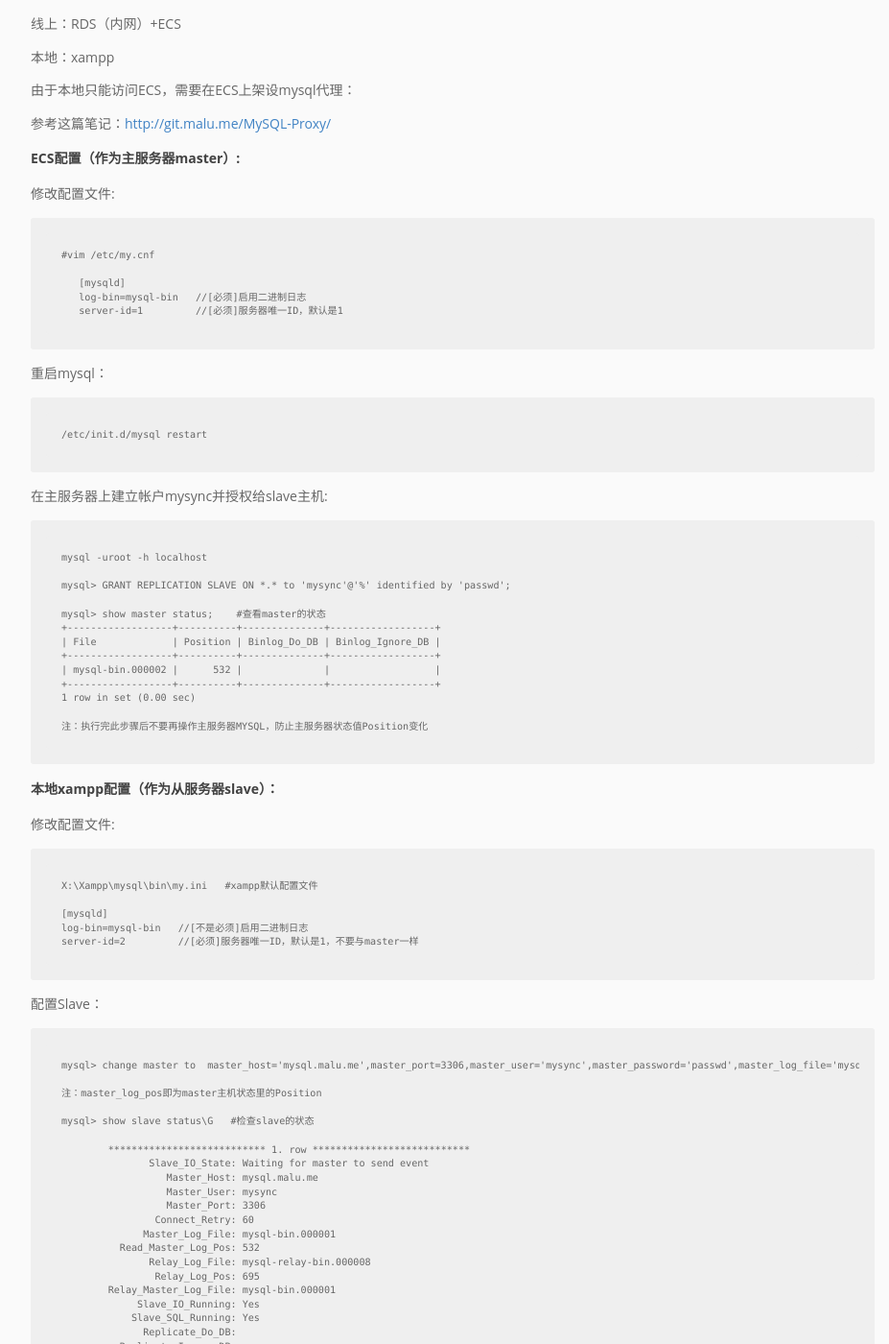
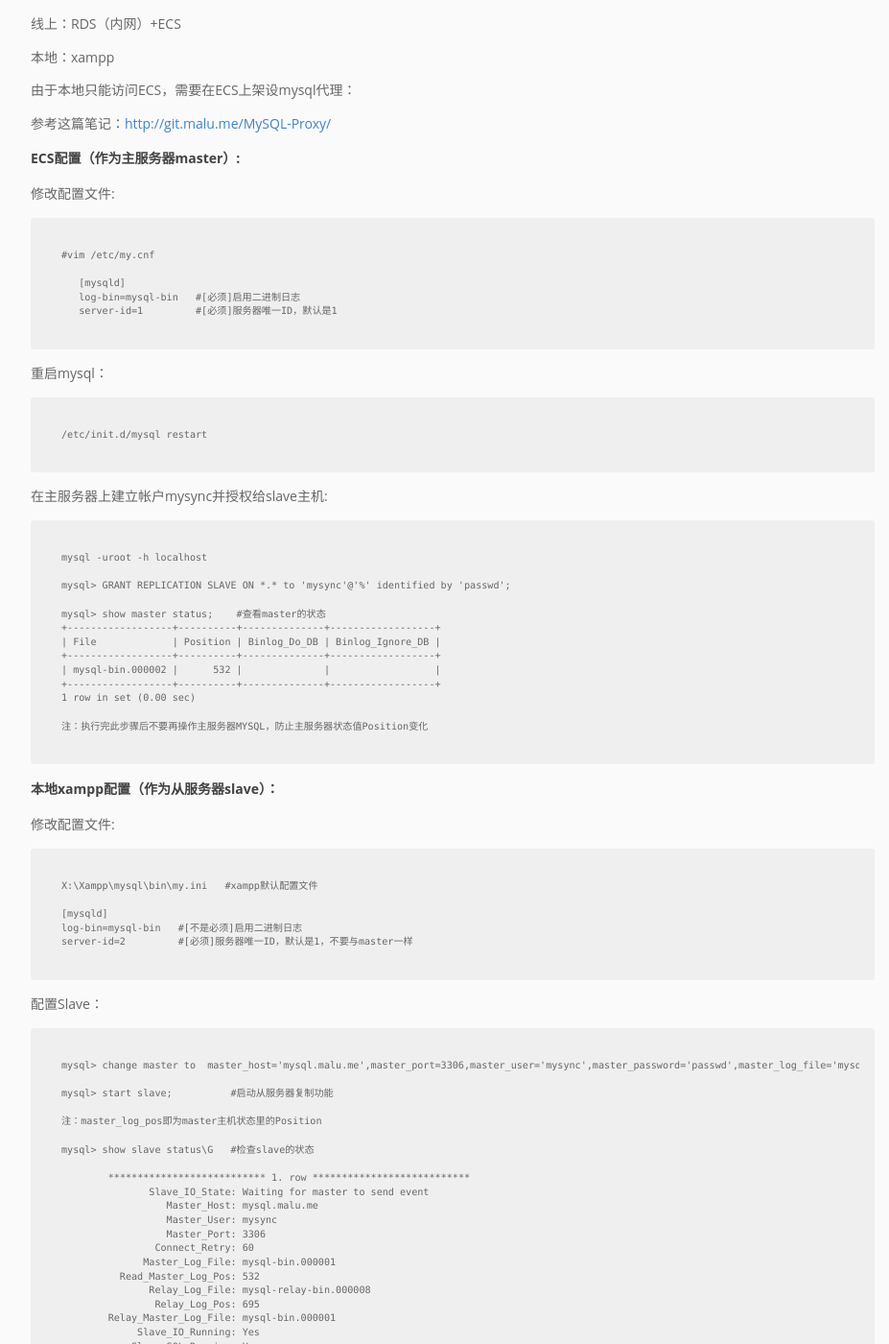
Before and after one commit to pingmalu/pingmalu.github.io, a Jekyll site: the page built from _posts/2016-11-15-MySQL线上与本地主从同步.md, in a window 1280 px wide and 1400 px high, scrolled down 393 px. Shown: the whole window at 96% size, without its empty margins (168-1095 px from the left). Built offline with Jekyll 4.4.1, drawn with Linux system fonts in a browser that asks for light colours; nearby versions of some CDN libraries; some of the changed text lies outside the part shown.

Commit message:
'update'

```diff
--- a/_posts/2016-11-15-MySQL线上与本地主从同步.md
+++ b/_posts/2016-11-15-MySQL线上与本地主从同步.md
@@ -20,8 +20,8 @@ title:  "MySQL线上与本地主从同步"
 	#vim /etc/my.cnf
 
        [mysqld]
-       log-bin=mysql-bin   //[必须]启用二进制日志
-       server-id=1         //[必须]服务器唯一ID，默认是1
+       log-bin=mysql-bin   #[必须]启用二进制日志
+       server-id=1         #[必须]服务器唯一ID，默认是1
 
 重启mysql：
 
@@ -50,12 +50,14 @@ title:  "MySQL线上与本地主从同步"
 	X:\Xampp\mysql\bin\my.ini   #xampp默认配置文件
 
     [mysqld]
-    log-bin=mysql-bin   //[不是必须]启用二进制日志
-    server-id=2         //[必须]服务器唯一ID，默认是1，不要与master一样
+    log-bin=mysql-bin   #[不是必须]启用二进制日志
+    server-id=2         #[必须]服务器唯一ID，默认是1，不要与master一样
 
 配置Slave：
 
 	mysql> change master to  master_host='mysql.malu.me',master_port=3306,master_user='mysync',master_password='passwd',master_log_file='mysql-bin.000001',master_log_pos=532;
+
+	mysql> start slave;          #启动从服务器复制功能
 
 	注：master_log_pos即为master主机状态里的Position
 
```
